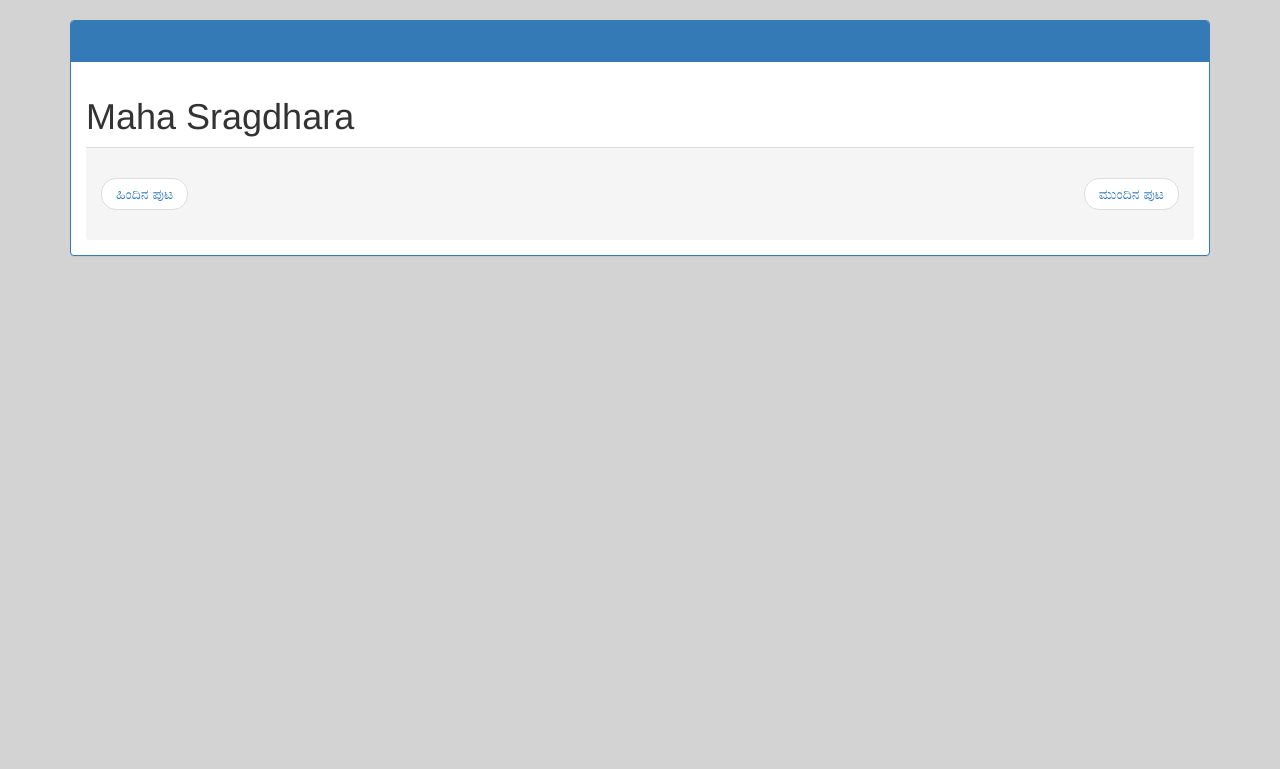
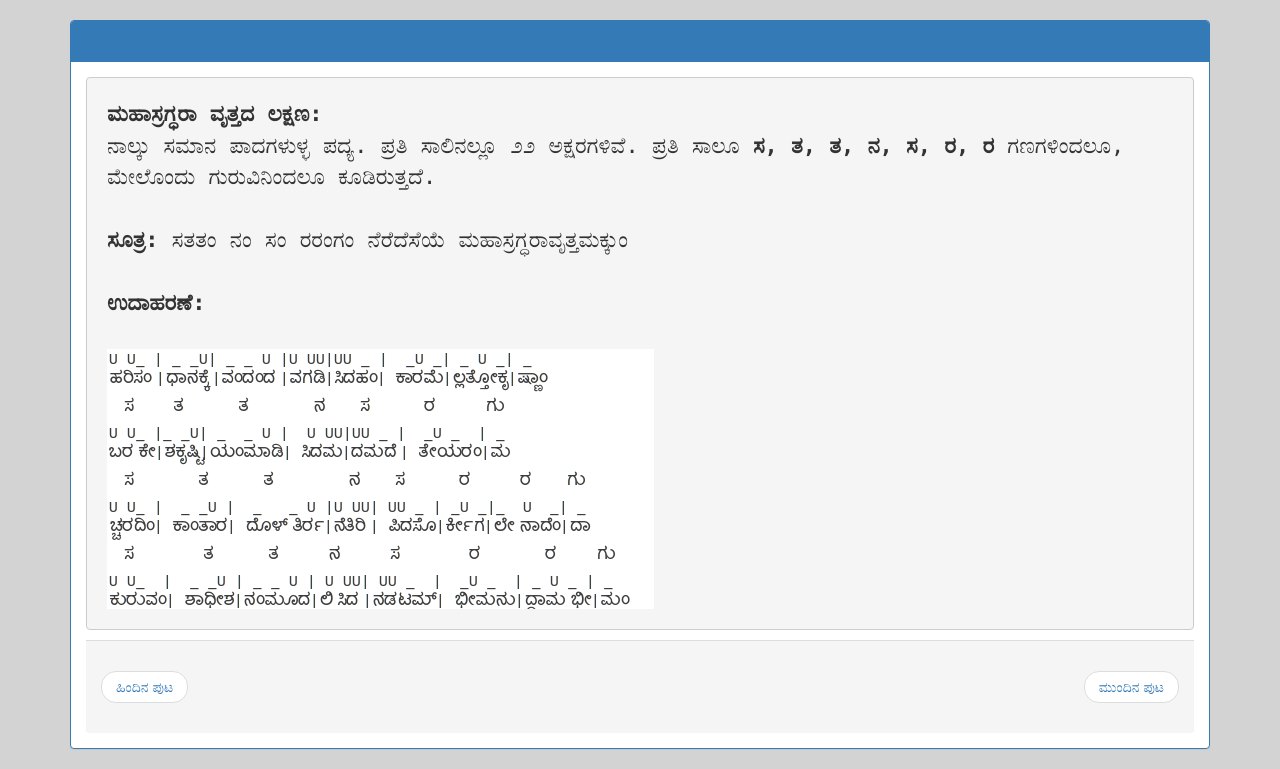
Before and after one commit to anuprshetty/chandassu, a Flask app: template templates/vrutta/maha_sragdhara.html in a window 1280 px wide. Shown: the part 75-844 px from the top of the page. Before the commit the page ends 331 px from the top, so only its background shows below. Run offline with Flask 3, Linux system fonts and the light colour scheme; the template is opened without the code that fills it, so the values that code supplies are empty; some libraries are stand-ins or nearby versions.

Commit message:
routing for maha_sragdhara vrutta

```diff
--- a/templates/vrutta/maha_sragdhara.html
+++ b/templates/vrutta/maha_sragdhara.html
@@ -1,3 +1,12 @@
 <!DOCTYPE html> {% extends 'base.html' %} {% block body %}
-<h1>Maha Sragdhara</h1>
+<pre class="pre-wrap">
+<b>ಮಹಾಸ್ರಗ್ಧರಾ ವೃತ್ತದ ಲಕ್ಷಣ:</b>
+ನಾಲ್ಕು ಸಮಾನ ಪಾದಗಳುಳ್ಳ ಪದ್ಯ. ಪ್ರತಿ ಸಾಲಿನಲ್ಲೂ ೨೨ ಅಕ್ಷರಗಳಿವೆ. ಪ್ರತಿ ಸಾಲೂ <b>ಸ, ತ, ತ, ನ, ಸ, ರ, ರ</b> ಗಣಗಳಿಂದಲೂ, ಮೇಲೊಂದು ಗುರುವಿನಿಂದಲೂ ಕೂಡಿರುತ್ತದೆ.
+
+<b>ಸೂತ್ರ:</b> ಸತತಂ ನಂ ಸಂ ರರಂಗಂ ನೆರೆದೆಸೆಯೆ ಮಹಾಸ್ರಗ್ಧರಾವೃತ್ತಮಕ್ಕುಂ
+
+<b>ಉದಾಹರಣೆ:</b>
+
+<img src="{{url_for('static',filename='images/vrutta/maha_sragdhara.png')}}" />
+</pre>
 {% endblock %}
--- a/templates/vrutta/mattebha_vikreedita.html
+++ b/templates/vrutta/mattebha_vikreedita.html
@@ -6,6 +6,7 @@
 <b>ಸೂತ್ರ:</b> ಸಭರಂನಂದುಯಲಂಗಮುಂ ಬಗೆಗೊಳಲ್ ಮತ್ತೇಭವಿಕ್ರೀಡಿತಂ
 
 <b>ಉದಾಹರಣೆ:</b>
+
 <img src="{{url_for('static',filename='images/vrutta/mattebha_vikreedita.png')}}" />
 </pre>
 {% endblock %}
--- a/templates/vrutta/shardula_vikreedita.html
+++ b/templates/vrutta/shardula_vikreedita.html
@@ -6,6 +6,7 @@
 <b>ಸೂತ್ರ:</b> ಕಣ್ಗೊಪ್ಪಲ್ ಮಸಜಂಸತತಂಗಮುಮಾ ಶಾರ್ದೂಲವಿಕ್ರೀಡಿತಂ
 
 <b>ಉದಾಹರಣೆ:</b>
+
 <img src="{{url_for('static',filename='images/vrutta/shardula_vikreedita.png')}}" />
 </pre>
 {% endblock %}
--- a/templates/vrutta/sragdhara.html
+++ b/templates/vrutta/sragdhara.html
@@ -6,6 +6,7 @@
 <b>ಸೂತ್ರ:</b> ತೋರಲ್ ಮಂರಂಭನಂಮೂಯಗಣಮುಮದೆ ತಾಂ ಸ್ರಗ್ಧರಾವೃತ್ತಮಕ್ಕುಂ.
 
 <b>ಉದಾಹರಣೆ:</b>
+
 <img src="{{url_for('static',filename='images/vrutta/sragdhara.png')}}" />
 </pre>
 {% endblock %}
```
Also changed, not shown: blueprints/vrutta.py (+8 -2 lines).
